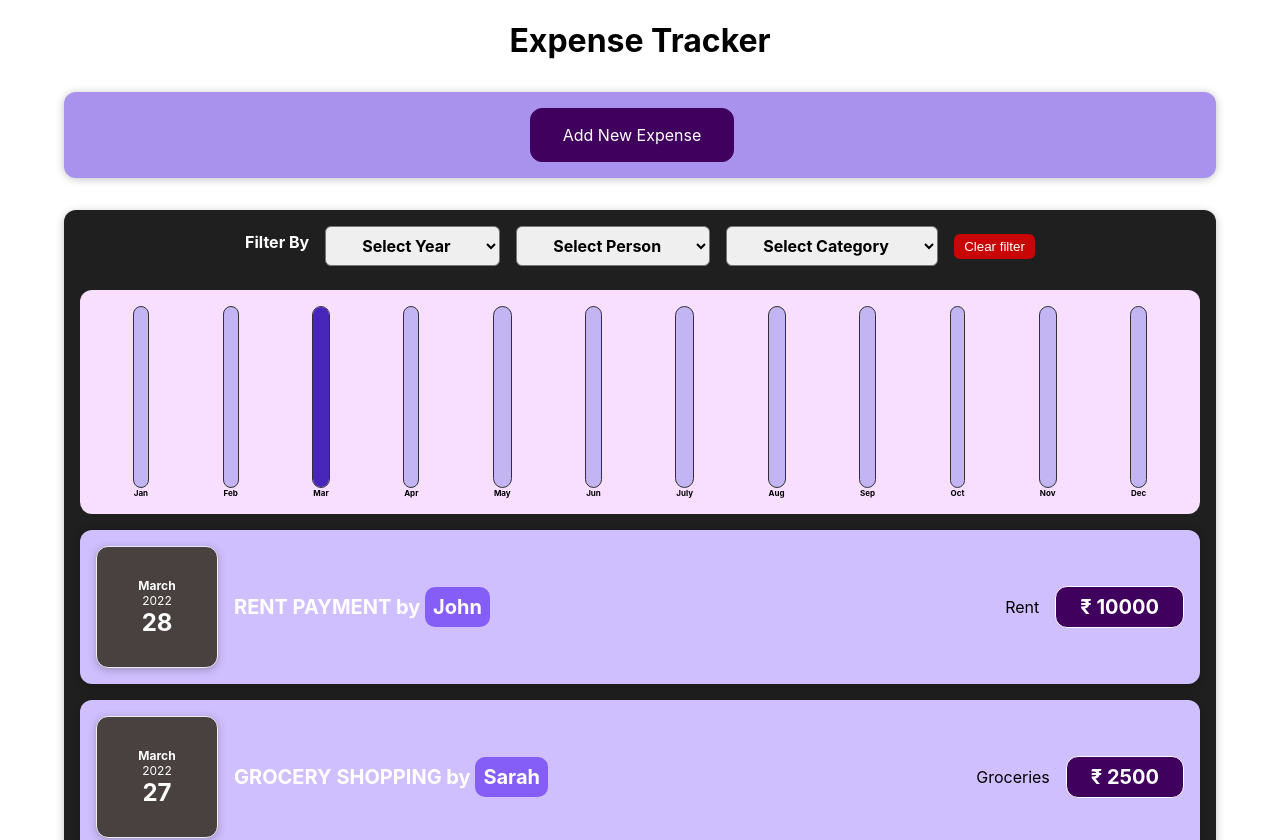
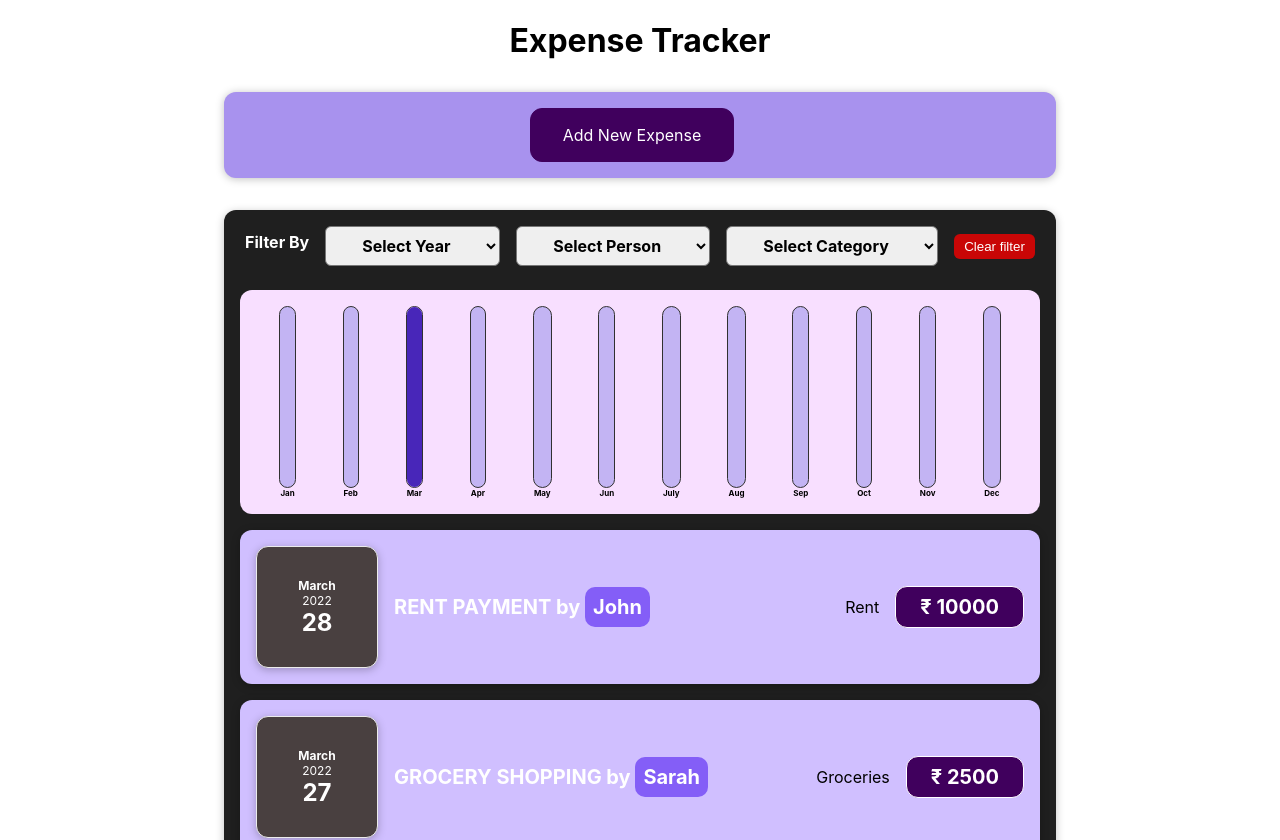
Before and after one commit to affu72/Expense-Tracker-TS, a React (Create React App) app: page / in a window 1280 px wide. Shown: the top 840 px of the page. Built offline with nearby package versions, Linux system fonts and the light colour scheme.

Commit message:
css width change

```diff
--- a/src/Expenses/Expenses.css
+++ b/src/Expenses/Expenses.css
@@ -1,7 +1,7 @@
 .expenses {
   background-color: rgb(31, 31, 31);
   margin: 2rem auto;
-  width: 70rem;
+  width: 50rem;
 }
 
 .no-expense {
--- a/src/NewExpense/NewExpense.css
+++ b/src/NewExpense/NewExpense.css
@@ -2,7 +2,7 @@
   background-color: #a892ee;
   padding: 1rem;
   margin: 2rem auto;
-  width: 70rem;
+  width: 50rem;
   border-radius: 12px;
   text-align: center;
   box-shadow: 0 1px 8px rgba(0, 0, 0, 0.25);
```
